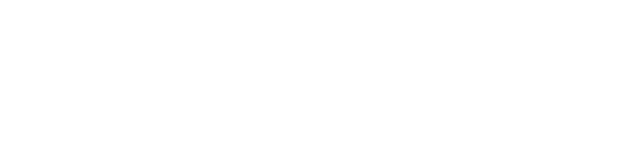
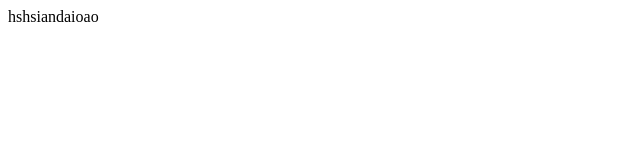
Before and after one commit to pratham1659/Learn-DevOps, a plain HTML site: page Git/index.html in a window 1280 px wide. Shown: the whole page, without its empty margins (0-640 px from the left). Drawn offline with Linux system fonts and the light colour scheme.

Commit message:
adding new files

```diff
--- a/Git/index.html
+++ b/Git/index.html
@@ -5,5 +5,7 @@
     <meta name="viewport" content="width=device-width, initial-scale=1.0" />
     <title>Document</title>
   </head>
-  <body></body>
+  <body>
+    hshsiandaioao
+  </body>
 </html>
```
Also changed, not shown: 1 other file.
